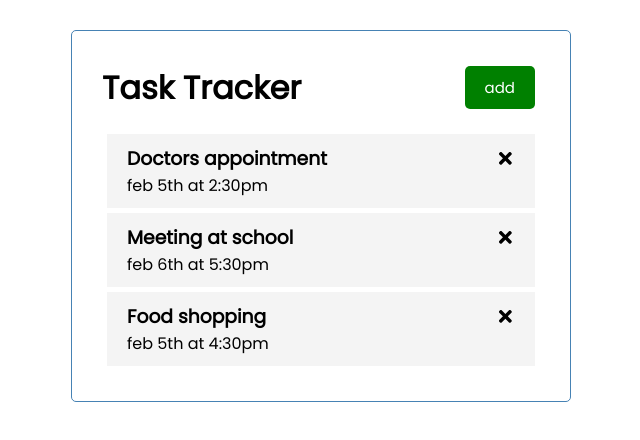
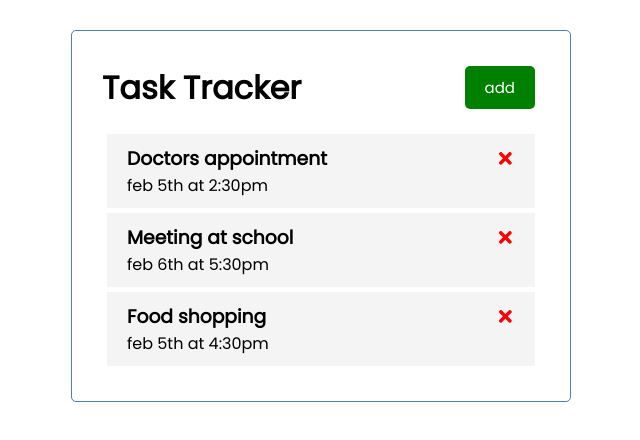
Before and after one commit to KristianDamPedersen/my-app, a React (Create React App) app: page / in a window 1280 px wide. Shown: the top 440 px of the page, without its empty margins (319-959 px from the left). Built offline with nearby package versions, Linux system fonts and the light colour scheme.

Commit message:
Made the x'es red

```diff
--- a/src/components/TaskComponent.js
+++ b/src/components/TaskComponent.js
@@ -4,8 +4,12 @@ import { FaTimes } from 'react-icons/fa'
 const TaskComponent = (props) => {
     return (
         <div className='task'>
-            <h3>{props.task.text} <FaTimes /></h3>
-            <p>{props.task.day}</p>
+            <h3>
+                {props.task.text} <FaTimes style={{ color: 'red', cursor: 'pointer'}}/>
+            </h3>
+            <p>
+                {props.task.day}
+            </p>
 
         </div>
     )
```
